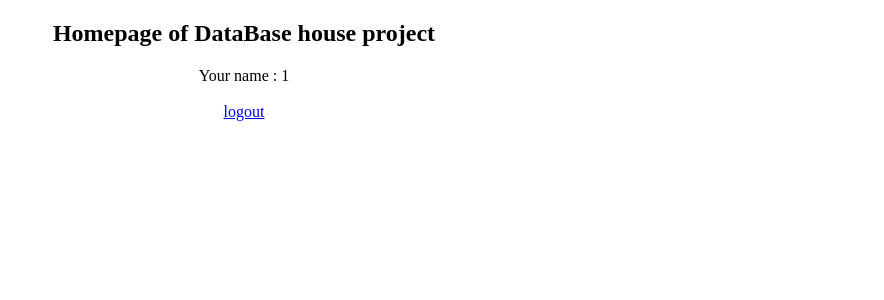
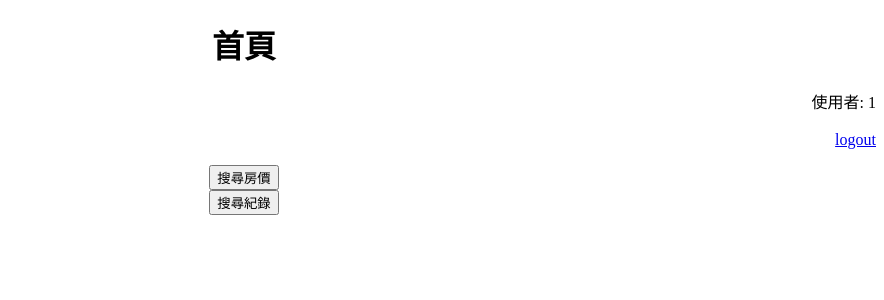
Before and after one commit to plChao/database_house_price, a PHP site: page /test_project/ in a window 1280 px wide. Shown: the top 300 px of the page, without its empty margins (396-1280 px from the left). Run offline with PHP 8.4, Linux system fonts and the light colour scheme; the visitor is signed in with stand-in values (Sample User, id 1).

Commit message:
Modify index.php.

```diff
--- a/html/index.php
+++ b/html/index.php
@@ -5,18 +5,9 @@ if(!isset($_SESSION['userid'])){ header("Location: ./login.php"); }
 
 
 <!DOCTYPE html>
-<head>
-	<title>Hp-Home</title>
-	<style>
-        h2 {text-align: center;}
-        p {text-align: center;}
-        div {text-align: center;}
-	</style>
-</head>
 <body>
-	<h2>Homepage of DataBase house project</h2>
-	<div>
-		<?php
+
+<!--<?php
 //session_start();
 //$_SESSION['userid'] = 10;
 //isset($_SESSION['userid']);
@@ -24,9 +15,35 @@ if(!isset($_SESSION['userid'])){ header("Location: ./login.php"); }
 	echo 'Your name : ';
 	echo $_SESSION['userid'];
 	echo '<br>';
-				echo '<br> <a href="http://127.0.0.1/logout.php">logout</a>';
+        echo '<br> <a href="http://127.0.0.1/test_project/logout.php">logout</a>';
+
+}
+?>-->
+<div style="text-align:center;"><h1>首頁</h1></div>
+<div style="text-align:right;"><p>
+使用者:
+<?php
+//session_start();
+//$_SESSION['userid'] = 10;
+//isset($_SESSION['userid']);
+if(isset($_SESSION['userid'])){
+        echo $_SESSION['userid'];
+        echo '<br>';
+        echo '<br> <a href="http://127.0.0.1/test_project/logout.php">logout</a>';
+
 }
 ?>
+</p></div>
+
+<div style="text-align:center;">
+  <form action="./search.php">
+    <input type="submit" value="搜尋房價" />
+  </form>
+</div>
+<div style="text-align:center;">
+  <form action="./history.php">
+    <input type="submit" value="搜尋紀錄" />
+  </form>
 </div>
 </body>
 </html>
```
Lines whose indentation alone changed are shown as unchanged.
